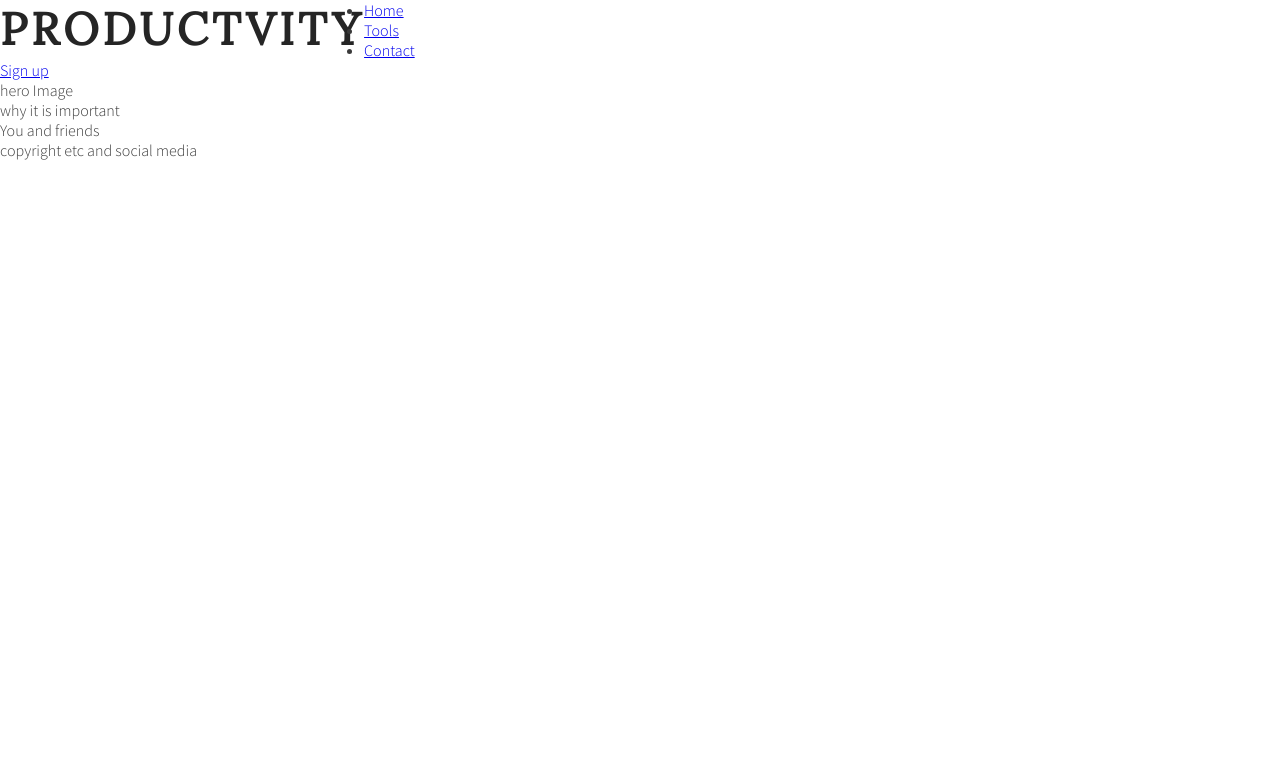
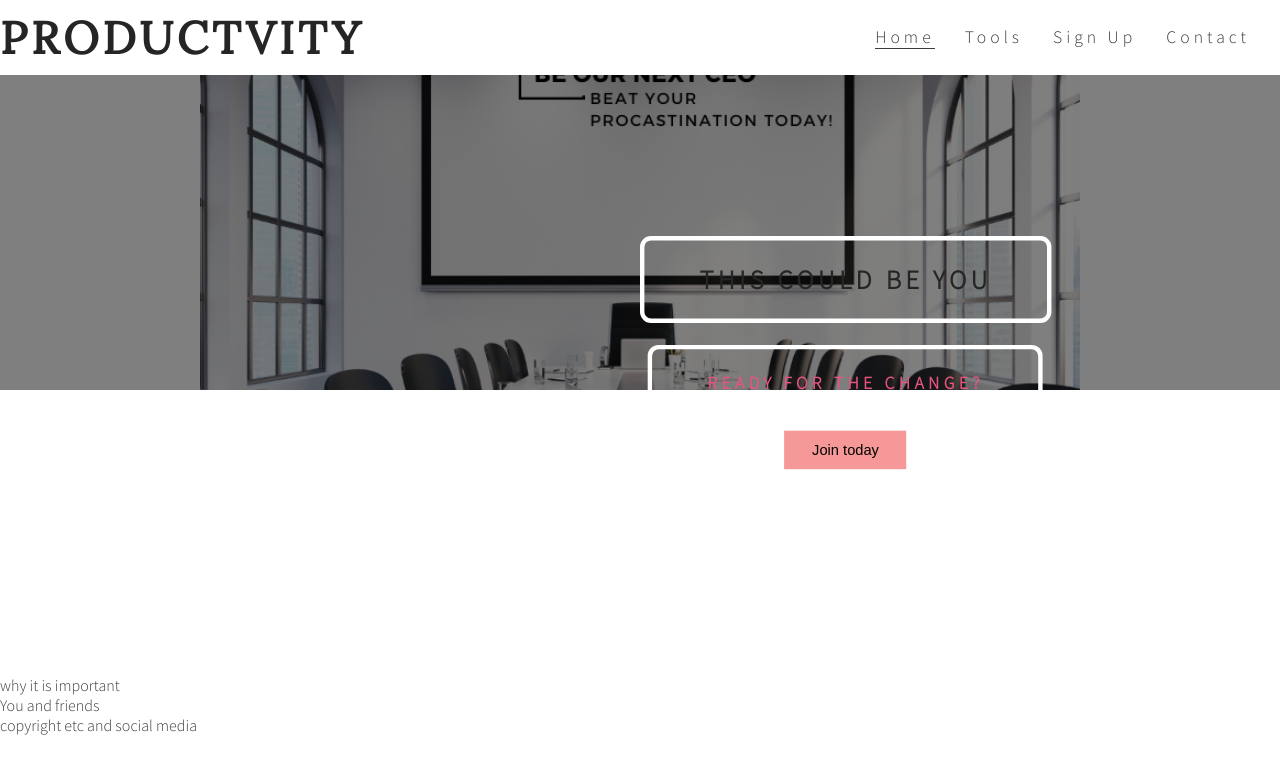
Before and after one commit to MaryanGelle1/productvity-hub, a plain HTML site: page index.html in a window 1280 px wide. Drawn offline with Linux system fonts and the light colour scheme.

Commit message:
add style and features to the hero-text

```diff
--- a/assets/css/style.css
+++ b/assets/css/style.css
@@ -27,3 +27,123 @@ h2 {
     float: left;
     font-size: 280%;
 }
+
+/* navigation link */
+
+#menu {
+    font-size: 110%;
+    letter-spacing: 4px;
+}
+
+#menu,
+#logo {
+    line-height: 75px;
+}
+
+#menu li {
+    float: right;
+    list-style-type: none;
+    margin-right: 30px;
+}
+
+#menu a {
+    text-decoration: none;
+    color: inherit;
+}
+
+#menu a:hover {
+    border-bottom: 1px solid #3a3a3a;
+}
+
+.active {
+    border-bottom: 1px solid #3a3a3a;
+}
+
+body,
+html {
+    height: 100%;
+}
+
+/* add hero image */
+
+#hero-outer {
+    height: 600px;
+    width: 100%;
+    overflow: hidden;
+
+    position: relative;
+}
+
+#hero-image {
+    background-size: cover;
+    height: 600px;
+    width: 100%;
+    background: url('../images/hero-image.png') no-repeat center center;
+    position: relative;
+
+    /* animates zoom effect on loading page */
+    animation-name: hero-zoom;
+    animation-duration: 5s;
+    animation-fill-mode: forwards;
+
+    /*Use "linear-gradient" for background effect to the image (hero-image.png). The text will be easy to read */
+    background-image: linear-gradient(rgba(0, 0, 0, 0.5), rgba(0, 0, 0, 0.5)), url("../images/hero-image.png");
+
+    /* Set height */
+    height: 50%
+}
+
+/* Place text and tagline in the middle of the image */
+.hero-text {
+    font-size: 100%;
+    font-family: Source Sans Pro, sans-serif;
+    font-weight: bold;
+    color: #e75480; /* change font color to dark pink */
+    text-transform: uppercase;
+    letter-spacing: 4px;
+    position: absolute;
+    top:50%;
+    left: 50%;
+    transform: translate (-50%, -50%);
+    display: flex;
+    flex-direction: column;
+    align-items: center;
+}
+
+.hero-text h1,
+.hero-text p {
+    border: 4px solid white;
+    padding: 20px 50px;
+    position: relative;
+    border-radius: 10px;
+    font-family: Source Sans Pro, sans-serif;
+    margin: 10px 0;
+}
+
+/* Designing button */
+.hero-text button {
+    border: none;
+    outline: 0;
+    display: inline-block;
+    padding: 10px 25px;
+    color: black;
+    background-color: rgba(241, 109, 107, 0.7);
+    text-align: center;
+    cursor: pointer
+}
+
+.hero-text button:hover {
+    background-color: #e75480;
+    color: white;
+}
+
+/* zoom for hero image */
+@keyframes hero-zoom {
+    from {
+        transform: scale(1);
+    }
+
+    to {
+        transform: scale(1.1);
+    }
+}
--- a/index.html
+++ b/index.html
@@ -1,5 +1,6 @@
 <!DOCTYPE html>
 <html lang="en">
+
 <head>
     <meta charset="UTF-8">
     <meta http-equiv="X-UA-Compatible" content="IE=edge">
@@ -7,30 +8,40 @@
     <link rel="stylesheet" href="assets/css/style.css">
     <title>Productvity</title>
 </head>
+
 <body>
     <header>
         <a href="index.html">
             <h1 id="logo">Productvity</h1>
         </a>
         <nav>
-            <ul>
+            <ul id="menu">
                 <li>
-                <a href="index.html">Home</a>
+                    <a href="#">Contact</a>
                 </li>
                 <li>
-                <a href="tools.html">Tools</a>
+                    <a href="#">Sign Up</a>
                 </li>
                 <li>
-                <a href="#">Contact</a>
+                    <a href="tools.html">Tools</a>
                 </li>
                 <li>
-                <a href="#">Sign up</a>
+                    <a href="index.html" class="active">Home</a>
                 </li>
             </ul>
         </nav>
     </header>
     <section>
-        hero Image
+      <div id="hero-outer">
+        <div id ="hero-image">
+            <!-- text and tag line with button -->
+            <div class="hero-text">
+              <h1>This could be you</h1>
+              <p>Ready for the change?</p>
+              <button>Join today</button>
+            </div>
+        </div>
+      </div>
     </section>
     <section>
         why it is important
```
